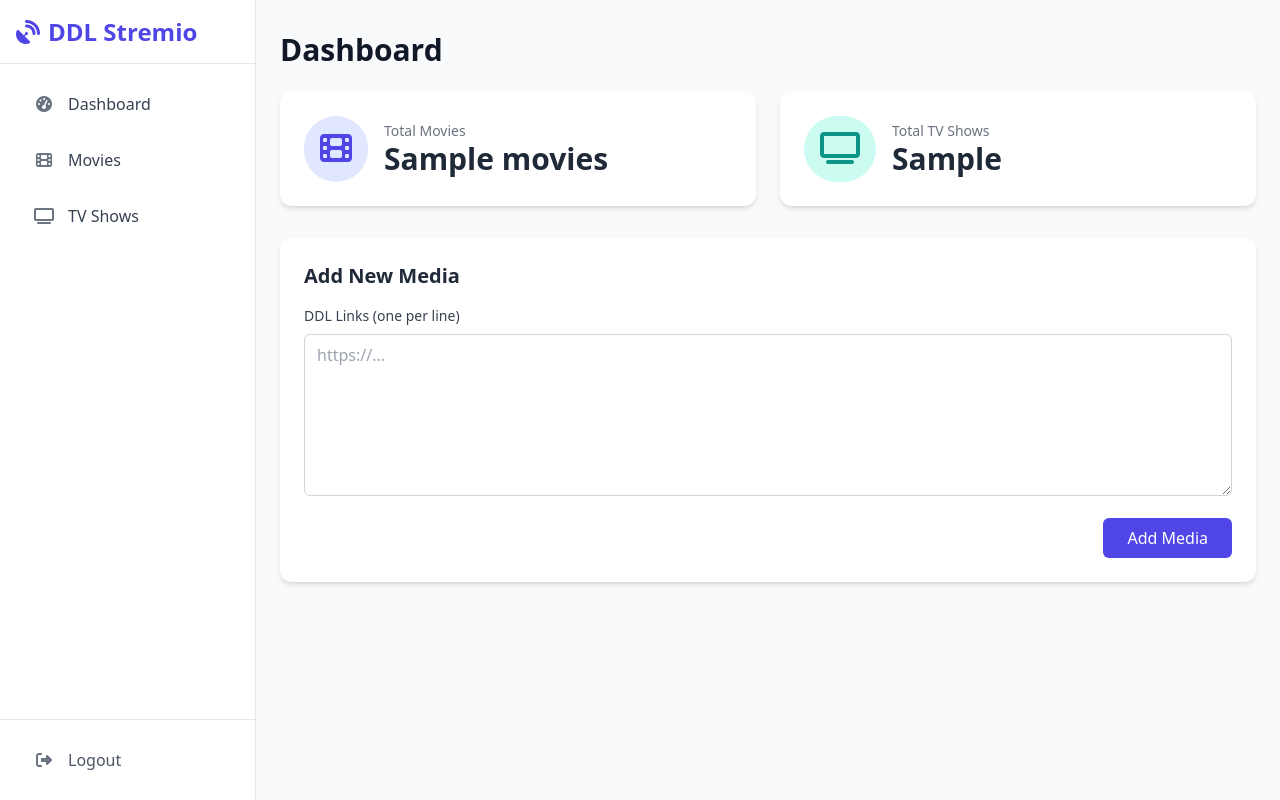
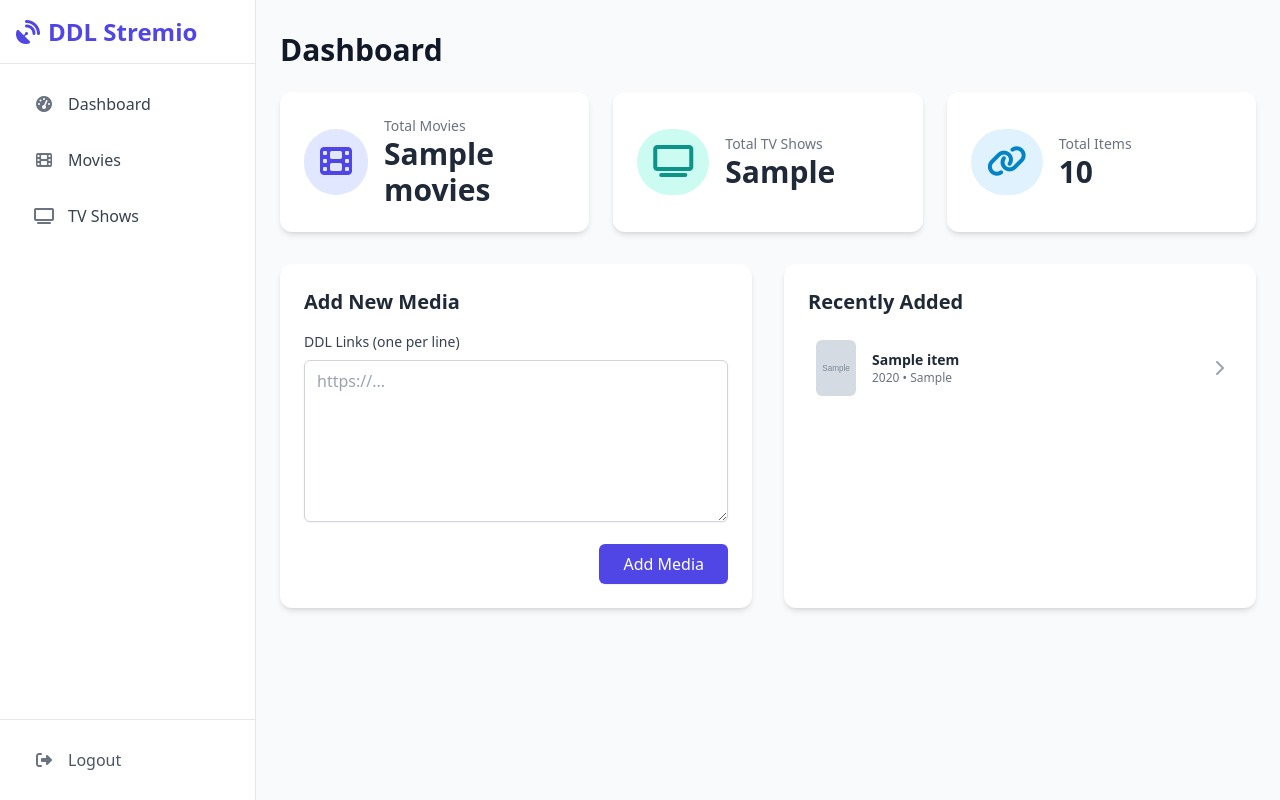
Before and after one commit to vigarepo2/DDL-to-Stremio, a FastAPI app: template templates/dashboard.html in a window 1280 px wide. Run offline with FastAPI, Linux system fonts and the light colour scheme; the template is opened without the code that fills it: most values are stand-ins (such as "Sample title", 1, 10 or a date in 2020); grey boxes marked "Sample" are stand-in pictures; some libraries are stand-ins or nearby versions.

Commit message:
Update dashboard.html

```diff
--- a/templates/dashboard.html
+++ b/templates/dashboard.html
@@ -2,80 +2,60 @@
 {% block title %}Dashboard{% endblock %}
 {% block content %}
 <h1 class="text-3xl font-bold mb-6 text-gray-900">Dashboard</h1>
-<div class="grid grid-cols-1 md:grid-cols-2 gap-6 mb-8">
-    <!-- Movie Stat Card -->
-    <div class="bg-white p-6 rounded-xl shadow-md flex items-center">
-        <div class="bg-indigo-100 text-indigo-600 p-4 rounded-full mr-4">
-            <i class="fas fa-film fa-2x"></i>
-        </div>
-        <div>
-            <p class="text-gray-500 text-sm">Total Movies</p>
-            <p class="text-3xl font-bold">{{ stats.movies }}</p>
-        </div>
-    </div>
-    <!-- TV Show Stat Card -->
-    <div class="bg-white p-6 rounded-xl shadow-md flex items-center">
-        <div class="bg-teal-100 text-teal-600 p-4 rounded-full mr-4">
-            <i class="fas fa-tv fa-2x"></i>
-        </div>
-        <div>
-            <p class="text-gray-500 text-sm">Total TV Shows</p>
-            <p class="text-3xl font-bold">{{ stats.tv_shows }}</p>
-        </div>
-    </div>
+<div class="grid grid-cols-1 md:grid-cols-2 lg:grid-cols-3 gap-6 mb-8">
+    <div class="bg-white p-6 rounded-xl shadow-md flex items-center"><div class="bg-indigo-100 text-indigo-600 p-4 rounded-full mr-4"><i class="fas fa-film fa-2x"></i></div><div><p class="text-gray-500 text-sm">Total Movies</p><p class="text-3xl font-bold text-gray-800">{{ stats.movies }}</p></div></div>
+    <div class="bg-white p-6 rounded-xl shadow-md flex items-center"><div class="bg-teal-100 text-teal-600 p-4 rounded-full mr-4"><i class="fas fa-tv fa-2x"></i></div><div><p class="text-gray-500 text-sm">Total TV Shows</p><p class="text-3xl font-bold text-gray-800">{{ stats.tv_shows }}</p></div></div>
+    <div class="bg-white p-6 rounded-xl shadow-md flex items-center"><div class="bg-sky-100 text-sky-600 p-4 rounded-full mr-4"><i class="fas fa-link fa-2x"></i></div><div><p class="text-gray-500 text-sm">Total Items</p><p class="text-3xl font-bold text-gray-800">{{ stats.movies + stats.tv_shows }}</p></div></div>
 </div>
 
-<!-- Add DDL Form -->
+<div class="grid grid-cols-1 lg:grid-cols-2 gap-8">
     <div class="bg-white p-6 rounded-xl shadow-md">
         <h2 class="text-xl font-semibold mb-4">Add New Media</h2>
         <form id="ddl-form" class="space-y-4">
             <div>
                 <label for="ddl_links" class="block text-sm font-medium text-gray-700 mb-2">DDL Links (one per line)</label>
-            <textarea id="ddl_links" rows="6" required placeholder="https://..." class="w-full px-3 py-2 border border-gray-300 rounded-md focus:outline-none focus:ring-1 focus:ring-indigo-500"></textarea>
+                <textarea id="ddl_links" rows="6" required placeholder="https://..." class="w-full px-3 py-2 border border-gray-300 rounded-md shadow-sm focus:outline-none focus:ring-1 focus:ring-indigo-500"></textarea>
             </div>
-        <div class="flex justify-end">
-            <button type="submit" id="submit-button" class="bg-indigo-600 text-white px-6 py-2 rounded-md hover:bg-indigo-700 font-medium transition-colors disabled:bg-indigo-400">Add Media</button>
+            <div class="flex justify-end"><button type="submit" id="submit-button" class="bg-indigo-600 text-white px-6 py-2 rounded-md hover:bg-indigo-700 font-medium transition-colors disabled:bg-indigo-400 shadow-sm">Add Media</button></div>
+        </form>
     </div>
-    </form>
+    <div class="bg-white p-6 rounded-xl shadow-md">
+        <h2 class="text-xl font-semibold mb-4">Recently Added</h2>
+        <div id="recent-items" class="space-y-3">
+            {% for item in recent_items %}
+            <a href="/edit/{{ item.media_type }}/{{ item.tmdb_id }}" class="flex items-center p-2 rounded-md hover:bg-gray-100">
+                <img src="{{ item.poster }}" class="w-10 h-14 object-cover rounded-md mr-4">
+                <div class="flex-1"><p class="font-semibold text-sm truncate">{{ item.title }}</p><p class="text-xs text-gray-500">{{ item.release_year }} &bull; {{ item.media_type|title }}</p></div>
+                <i class="fas fa-chevron-right text-gray-400"></i>
+            </a>
+            {% else %}
+            <p class="text-sm text-gray-500 text-center py-4">No media added yet.</p>
+            {% endfor %}
+        </div>
+    </div>
 </div>
 <div id="response-container" class="mt-6 space-y-2"></div>
 
 <script>
-document.getElementById('ddl-form').addEventListener('submit', async function(event) {
-    event.preventDefault();
-    const button = document.getElementById('submit-button');
-    const responseContainer = document.getElementById('response-container');
-    const links = document.getElementById('ddl_links').value.trim().split('\n').filter(link => link.trim());
-
-    button.disabled = true;
-    button.textContent = 'Processing...';
-    responseContainer.innerHTML = '';
-
+    document.getElementById('ddl-form').addEventListener('submit', async function(e) {
+        e.preventDefault();
+        const button = document.getElementById('submit-button'), responseContainer = document.getElementById('response-container'), links = document.getElementById('ddl_links').value.trim().split('\n').filter(link => link.trim());
+        button.disabled = true; button.textContent = 'Processing...'; responseContainer.innerHTML = '';
         for (const link of links) {
             let div = document.createElement('div');
-        div.className = 'p-4 rounded-md text-sm transition-all bg-gray-100 text-gray-800';
-        div.textContent = `Processing: ${link.split('/').pop()}`;
+            div.className = 'p-4 rounded-md text-sm bg-gray-100'; div.textContent = `Processing: ${link.split('/').pop()}`;
             responseContainer.appendChild(div);
-
             try {
-            const response = await fetch('/api/add-ddl', {
-                method: 'POST',
-                headers: { 'Content-Type': 'application/json' },
-                body: JSON.stringify({ url: link.trim() })
-            });
+                const response = await fetch('/api/add-ddl', { method: 'POST', headers: { 'Content-Type': 'application/json' }, body: JSON.stringify({ url: link.trim() }) });
                 const result = await response.json();
                 if (!response.ok) throw new Error(result.message || 'Unknown error');
-            div.className = 'p-4 rounded-md text-sm bg-green-100 text-green-800 border-l-4 border-green-500';
-            div.textContent = result.message;
+                div.className = 'p-4 rounded-md text-sm bg-green-100 text-green-800 border-l-4 border-green-500'; div.textContent = result.message;
             } catch (error) {
-            div.className = 'p-4 rounded-md text-sm bg-red-100 text-red-800 border-l-4 border-red-500';
-            div.textContent = `Error: ${error.message}`;
+                div.className = 'p-4 rounded-md text-sm bg-red-100 text-red-800 border-l-4 border-red-500'; div.textContent = `Error: ${error.message}`;
             }
         }
-    button.disabled = false;
-    button.textContent = 'Add Media';
-    document.getElementById('ddl_links').value = '';
-    setTimeout(() => location.reload(), 2000); // Refresh stats after adding
+        button.disabled = false; button.textContent = 'Add Media'; document.getElementById('ddl_links').value = '';
+        setTimeout(() => location.reload(), 3000);
     });
 </script>
 {% endblock %}
```
Lines whose indentation alone changed are shown as unchanged.
